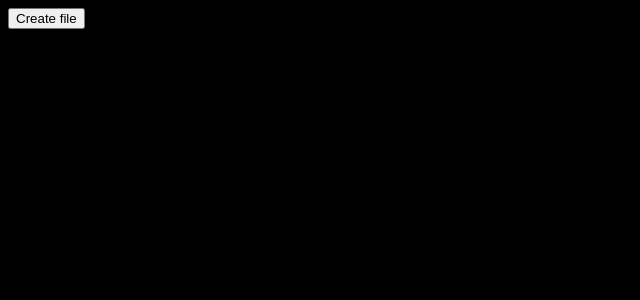
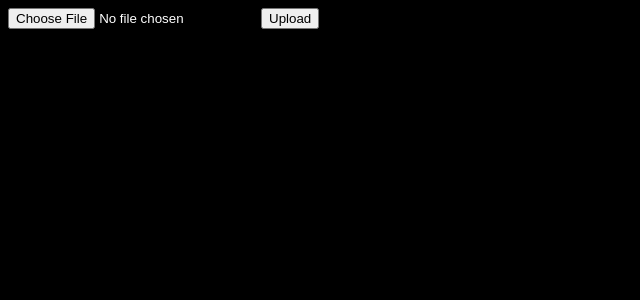
Before and after one commit to K4nishkk/AngleFishMongo, a Next.js app: page / in a window 1280 px wide. Shown: the top 300 px of the page, without its empty margins (0-640 px from the left). Built offline with nearby package versions, Linux system fonts and the light colour scheme.

Commit message:
basic upload form

```diff
--- a/src/app/page.tsx
+++ b/src/app/page.tsx
@@ -1,18 +1,11 @@
 'use client'
 
-import React, { useState } from 'react';
+import FileUpload from "@/components/fileUpload";
 
 const Home = () => {
-  const handleCreate = async () => {
-    const res = await fetch('/api/upload', { method: 'POST'});
-    const data = await res.json();
-    console.log(data);
-  };
 
   return (
-    <div>
-      <button onClick={handleCreate}>Create file</button>
-    </div>
+    <FileUpload />
   );
 };
 
--- /dev/null
+++ b/src/components/fileUpload.tsx
@@ -0,0 +1,56 @@
+import React, { useState } from 'react';
+
+const FileUpload = () => {
+    const [file, setFile] = useState<File | null>(null);
+    const [message, setMessage] = useState<string | null>(null);
+
+    const handleFileChange = (event: React.ChangeEvent<HTMLInputElement>) => {
+        if (event.target.files) {
+            setFile(event.target.files[0]);
+        }
+    }
+
+    const handleSubmit = async(event: React.FormEvent) => {
+        event.preventDefault();
+
+        if (!file) {
+            setMessage("No file selected");
+            return;
+        }
+
+        const formData = new FormData();
+        formData.append("file", file);
+
+        // send request
+        try {
+            const response = await fetch("/api/upload", {
+                method: "POST",
+                body: formData,
+            });
+
+            const result = await response.json();
+
+            if (response.ok) {
+                setMessage(`File uploaded: ${result.message}`);
+            }
+            else {
+                setMessage(`Error response: ${result.message}`);
+            }
+        }
+        catch (error) {
+            setMessage(`Error occured while uploading file: ${error}`);
+        }
+    };
+
+    return (
+        <div>
+            <form onSubmit={handleSubmit}>
+                <input type="file" onChange={handleFileChange} />
+                <button type="submit">Upload</button>
+            </form>
+            {message && <p>{message}</p>}
+        </div>
+    )
+}
+
+export default FileUpload;
```
